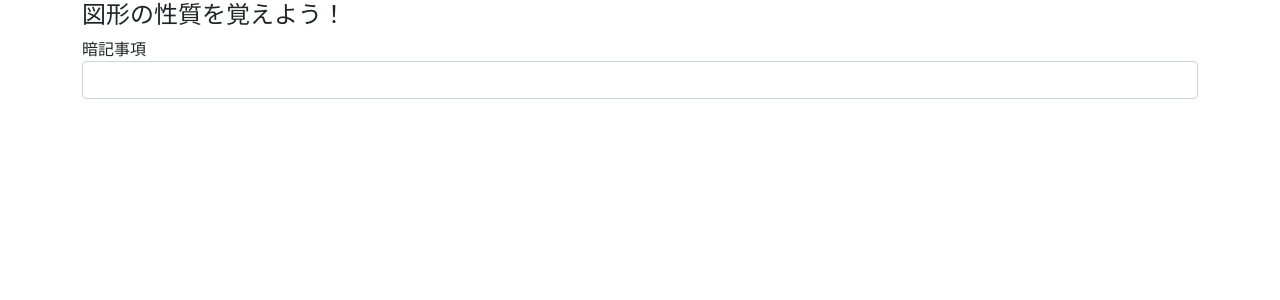
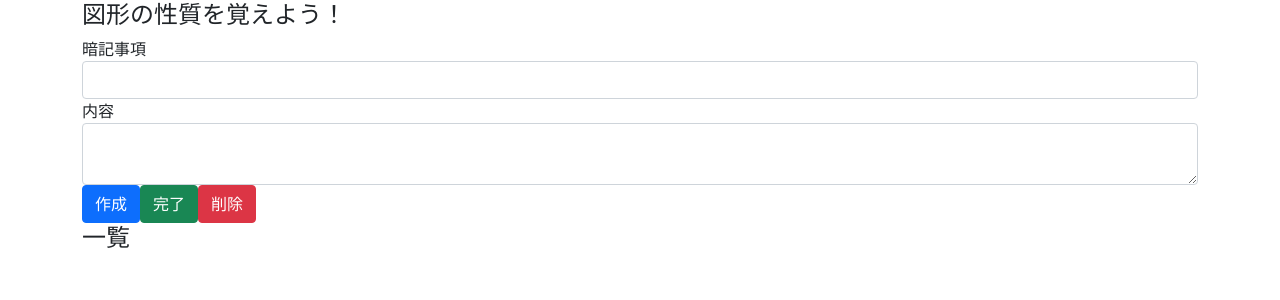
Before and after one commit to suugakusan/react-math-app, a React (Create React App) app: page / in a window 1280 px wide. Shown: the top 300 px of the page. Built offline with nearby package versions, Linux system fonts and the light colour scheme.

Commit message:
ボタンの追加

```diff
--- a/src/components/App.js
+++ b/src/components/App.js
@@ -11,7 +11,16 @@ const App =()=> {
           <label htmlFor="formTitle">暗記事項</label>
           <input className="form-control" id="formTitle" />
         </div>
+        <div className="form-group">
+          <label htmlFor="formBody">内容</label>
+          <textarea className="form-control" id="formBody" />
+        </div>
+
+        <button className="btn btn-primary">作成</button>
+        <button className="btn btn-success">完了</button>
+        <button className="btn btn-danger">削除</button>
       </form>
+      <h4>一覧</h4>
     </div>
   );
 }
```
